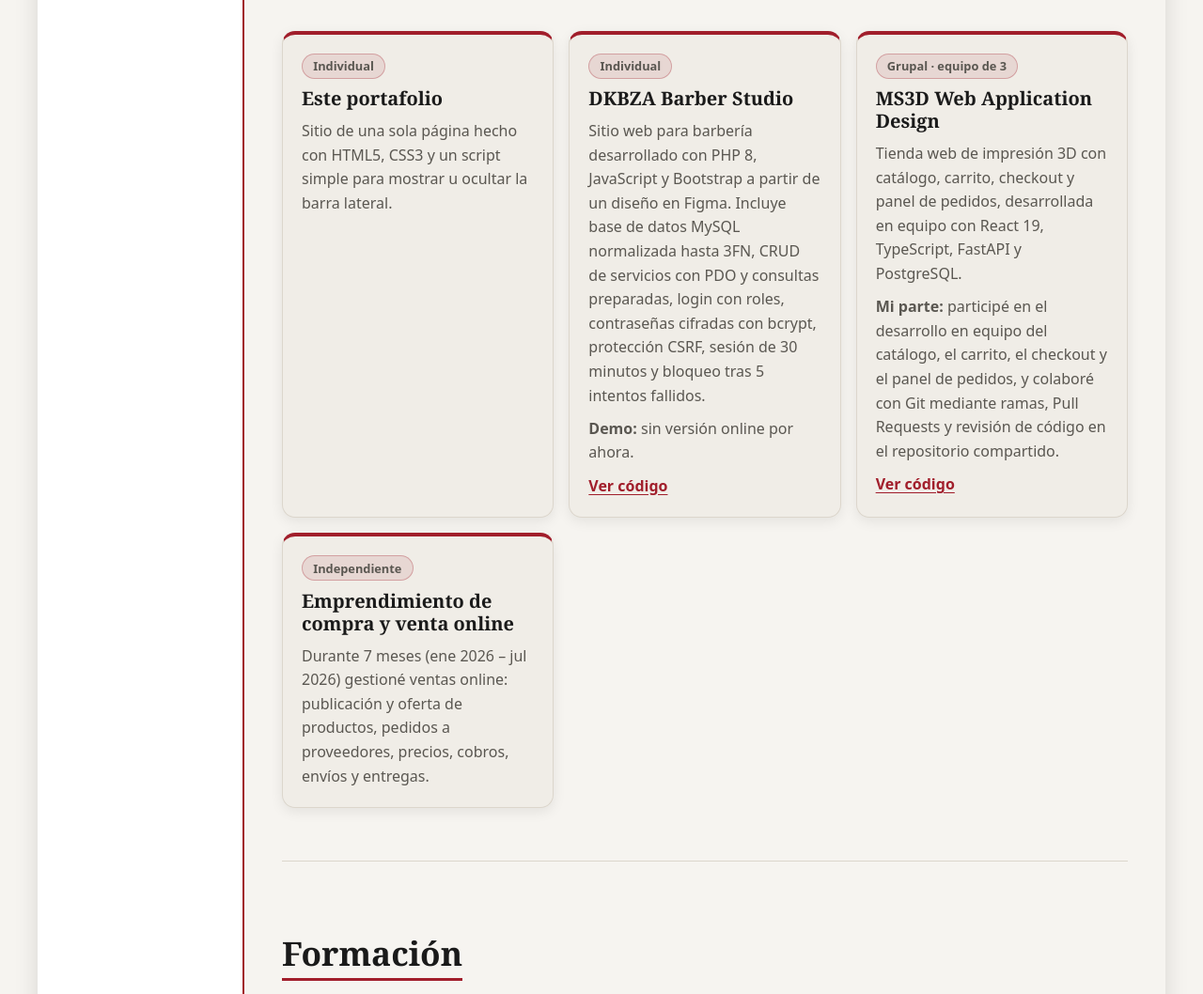
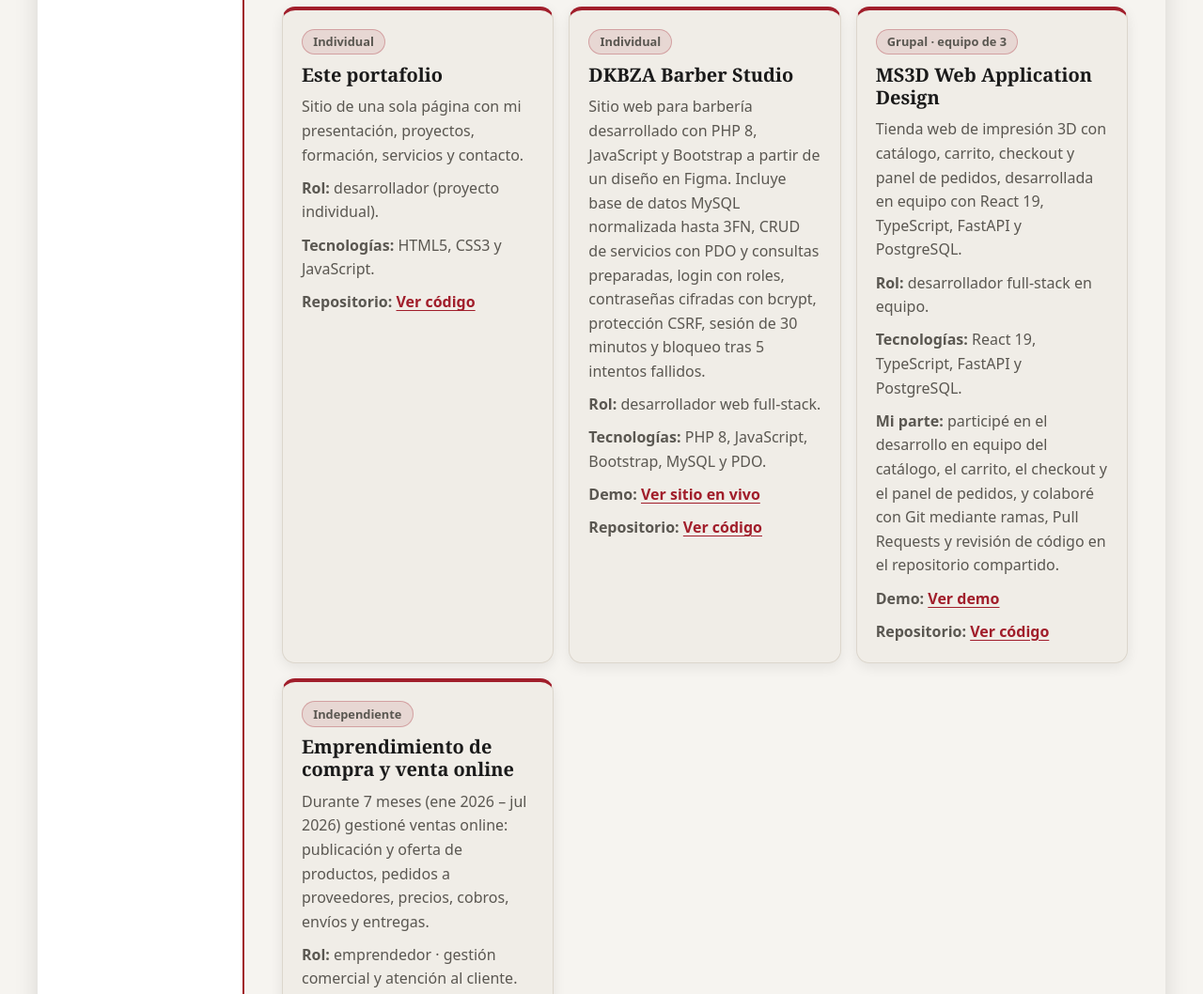
Before and after one commit to ArapaDillan10/Mi-portafolio, a plain HTML site: page index.html in a window 1280 px wide. Shown: the part 2065-3123 px from the top of the page at 94% size. Drawn offline with Linux system fonts and the light colour scheme.

Commit message:
feat: requisitos nuevos para el portafolio

```diff
--- a/index.html
+++ b/index.html
@@ -3,8 +3,8 @@
 <head>
     <meta charset="UTF-8">
     <meta name="viewport" content="width=device-width, initial-scale=1.0">
-    <title>Dillan Arapa | Portafolio</title>
-    <meta name="description" content="Portafolio de Dillan Arapa: desarrollo web full-stack y barbería.">
+    <title>Dillan Arapa | Desarrollador Web Full-Stack</title>
+    <meta name="description" content="Portafolio de Dillan Arapa, desarrollador web full-stack y barbero. Proyectos con PHP, React, TypeScript y JavaScript, además de DKBZA Barber Studio.">
     <link rel="stylesheet" href="css/style.css">
 </head>
 
@@ -55,7 +55,7 @@
       <section id="sobre-mi" aria-labelledby="titulo-sobre-mi">
         <h2 id="titulo-sobre-mi">Sobre mí</h2>
         <p>Estudiante de la Tecnicatura Superior en Análisis de Sistemas y Desarrollo de Software (IES N°6001), con experiencia en desarrollo de aplicaciones web full-stack individuales y en equipo, gestión de un emprendimiento propio y atención al público. Busco oportunidades para seguir incorporando conocimientos y experiencia en entornos reales.</p>
-        <p>Soy de La Poma. Me formé como barbero en la Academia Fusion Total Studio y disfruto la atención al público. En mi emprendimiento de compra y venta online gestioné ventas, pedidos a proveedores, precios, cobros, envíos y entregas durante 7 meses.</p>
+        <p>Soy de La Poma. Me formé como barbero en la Academia Fusion Total Studio y disfruto la atención al público. También gestioné un emprendimiento de compra y venta online durante 7 meses.</p>
         <figure class="sobre-mi-figure">
           <img src="images/dillanft1jpeg.jpeg" alt="Retrato de Dillan Arapa" width="300">
         </figure>
@@ -80,29 +80,39 @@
           <article class="card">
             <p class="etiqueta">Individual</p>
             <h3>Este portafolio</h3>
-            <p>Sitio de una sola página hecho con HTML5, CSS3 y un script simple para mostrar u ocultar la barra lateral.</p>
+            <p>Sitio de una sola página con mi presentación, proyectos, formación, servicios y contacto.</p>
+            <p><strong>Rol:</strong> desarrollador (proyecto individual).</p>
+            <p><strong>Tecnologías:</strong> HTML5, CSS3 y JavaScript.</p>
+            <p><strong>Repositorio:</strong> <a href="https://github.com/ArapaDillan10/Mi-portafolio" target="_blank" rel="noopener noreferrer">Ver código</a></p>
           </article>
 
           <article class="card">
             <p class="etiqueta">Individual</p>
             <h3>DKBZA Barber Studio</h3>
             <p>Sitio web para barbería desarrollado con PHP 8, JavaScript y Bootstrap a partir de un diseño en Figma. Incluye base de datos MySQL normalizada hasta 3FN, CRUD de servicios con PDO y consultas preparadas, login con roles, contraseñas cifradas con bcrypt, protección CSRF, sesión de 30 minutos y bloqueo tras 5 intentos fallidos.</p>
-            <p><strong>Demo:</strong> sin versión online por ahora.</p>
-            <a href="https://github.com/ArapaDillan10/Pagina-para-barberias" target="_blank" rel="noopener noreferrer">Ver código</a>
+            <p><strong>Rol:</strong> desarrollador web full-stack.</p>
+            <p><strong>Tecnologías:</strong> PHP 8, JavaScript, Bootstrap, MySQL y PDO.</p>
+            <p><strong>Demo:</strong> <a href="https://dkbza.page.gd/" target="_blank" rel="noopener noreferrer">Ver sitio en vivo</a></p>
+            <p><strong>Repositorio:</strong> <a href="https://github.com/ArapaDillan10/Pagina-para-barberias" target="_blank" rel="noopener noreferrer">Ver código</a></p>
           </article>
 
           <article class="card">
             <p class="etiqueta">Grupal · equipo de 3</p>
             <h3>MS3D Web Application Design</h3>
             <p>Tienda web de impresión 3D con catálogo, carrito, checkout y panel de pedidos, desarrollada en equipo con React 19, TypeScript, FastAPI y PostgreSQL.</p>
+            <p><strong>Rol:</strong> desarrollador full-stack en equipo.</p>
+            <p><strong>Tecnologías:</strong> React 19, TypeScript, FastAPI y PostgreSQL.</p>
             <p><strong>Mi parte:</strong> participé en el desarrollo en equipo del catálogo, el carrito, el checkout y el panel de pedidos, y colaboré con Git mediante ramas, Pull Requests y revisión de código en el repositorio compartido.</p>
-            <a href="https://github.com/ZetahZ/MS3DWebApplicationDesign" target="_blank" rel="noopener noreferrer">Ver código</a>
+            <p><strong>Demo:</strong> <a href="https://ms-3-d-web-application-design.vercel.app/" target="_blank" rel="noopener noreferrer">Ver demo</a></p>
+            <p><strong>Repositorio:</strong> <a href="https://github.com/ZetahZ/MS3DWebApplicationDesign" target="_blank" rel="noopener noreferrer">Ver código</a></p>
           </article>
 
           <article class="card">
             <p class="etiqueta">Independiente</p>
             <h3>Emprendimiento de compra y venta online</h3>
             <p>Durante 7 meses (ene 2026 – jul 2026) gestioné ventas online: publicación y oferta de productos, pedidos a proveedores, precios, cobros, envíos y entregas.</p>
+            <p><strong>Rol:</strong> emprendedor · gestión comercial y atención al cliente.</p>
+            <p><strong>Tecnologías:</strong> no aplica (emprendimiento comercial).</p>
           </article>
 
         </div>
@@ -155,6 +165,12 @@
           <li>
             <a href="https://www.facebook.com/dillan.arapa.50" target="_blank" rel="noopener noreferrer">Contactame por Facebook</a>
           </li>
+          <li>
+            <a href="https://www.linkedin.com/in/arapa-dillan/" target="_blank" rel="noopener noreferrer">Ver mi LinkedIn</a>
+          </li>
+          <li>
+            <a href="Arapa-Dillan-CV-ATS-2026.pdf" download>Descargar CV en PDF</a>
+          </li>
         </ul>
         <a href="contact.html" class="btn-cta">Ir al formulario de contacto</a>
       </section>
```
Also changed, not shown: contact.html (+2 -1 lines).
